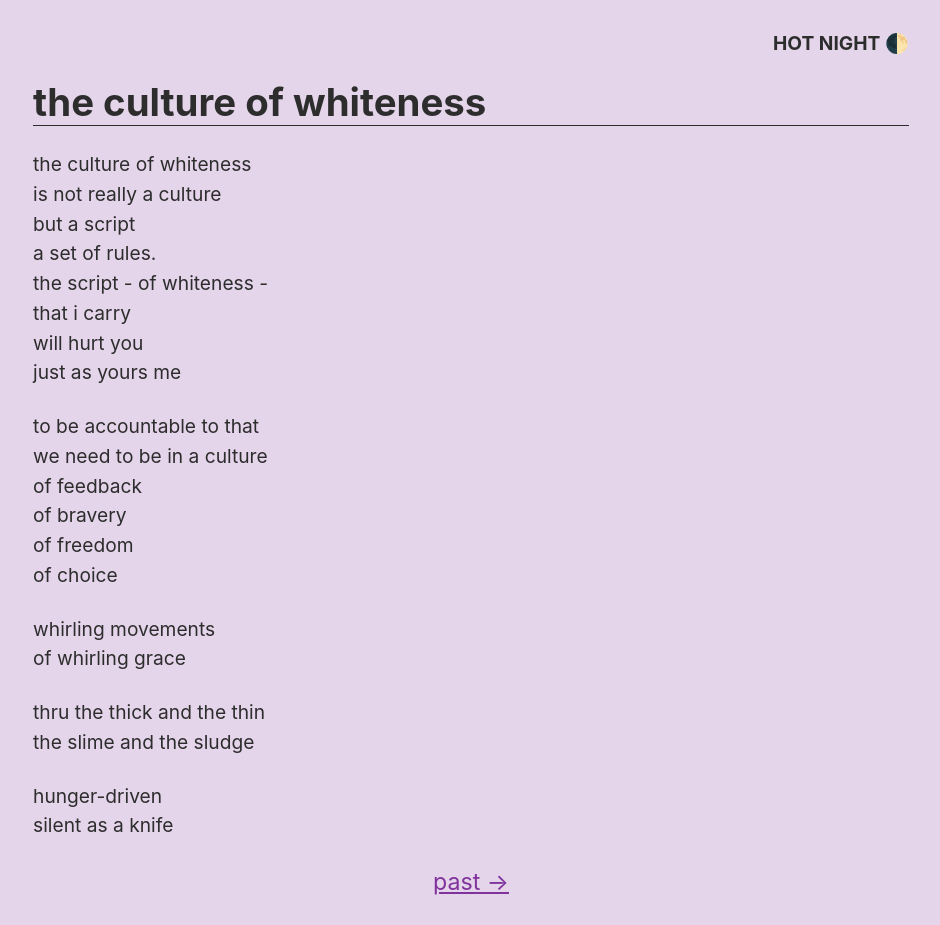
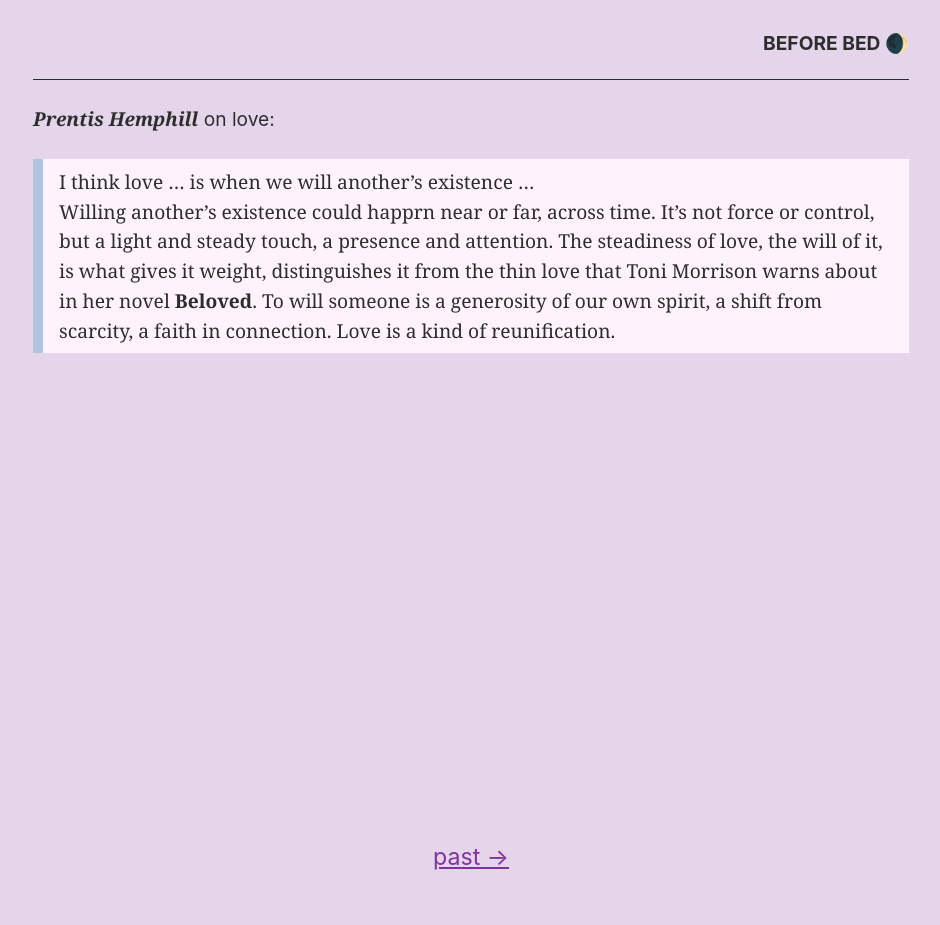
Before and after one commit to dglauber1/dglauber1.github.io, a Jekyll site: the page built from index.md, in a window 1280 px wide. Shown: the whole page, without its empty margins (169-1109 px from the left). Built offline with Jekyll 4.4.1, drawn with Linux system fonts in a browser that asks for light colours; after the commit the page ends 900 px from its top, so only the background shows below that.

Commit message:
Update index.md

```diff
--- a/index.md
+++ b/index.md
@@ -1,30 +1,22 @@
 ---
-prev-musing: the-flux-of-things
-title: the culture of whiteness
-time: hot night 🌓
+prev-musing: culture-of-whiteness
+title:
+time: before bed 🌒
 collection: musings
 ---
-the culture of whiteness \
-is not really a culture\
-but a script\
-a set of rules. \
-the script - of whiteness - \
-that i carry\
-will hurt you\
-just as yours me
-
-to be accountable to that \
-we need to be in a culture \
-of feedback\
-of bravery\
-of freedom\
-of choice
-
-whirling movements\
-of whirling grace
-
-thru the thick and the thin\
-the slime and the sludge
-
-hunger-driven\
-silent as a knife
+<cite>Prentis Hemphill</cite> on love:
+> I think love ... is when we will
+> another's existence ...
+> Willing another's existence could
+> happrn near or far, across time. It's
+> not force or control, but a light
+> and steady touch, a presence and
+> attention. The steadiness of love,
+> the will of it, is what gives it
+> weight, distinguishes it from the
+> thin love that Toni Morrison warns
+> about in her novel **Beloved**.
+> To will someone is a generosity of
+> our own spirit, a shift from scarcity,
+> a faith in connection. Love is a kind
+> of reunification.
```
